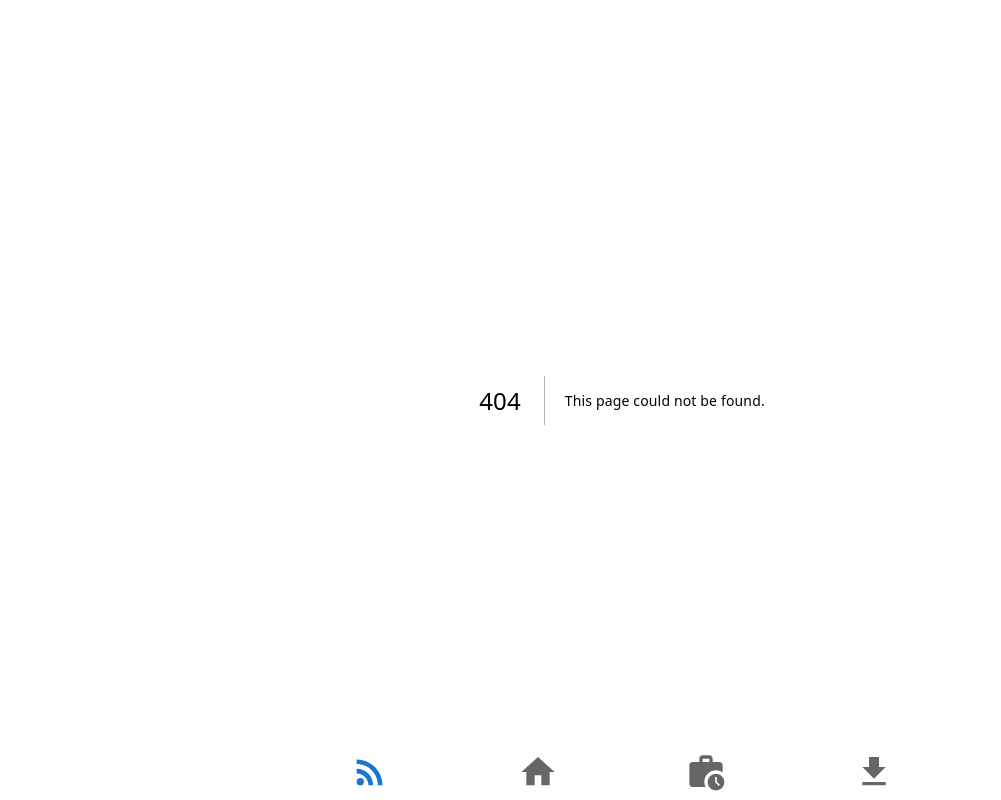
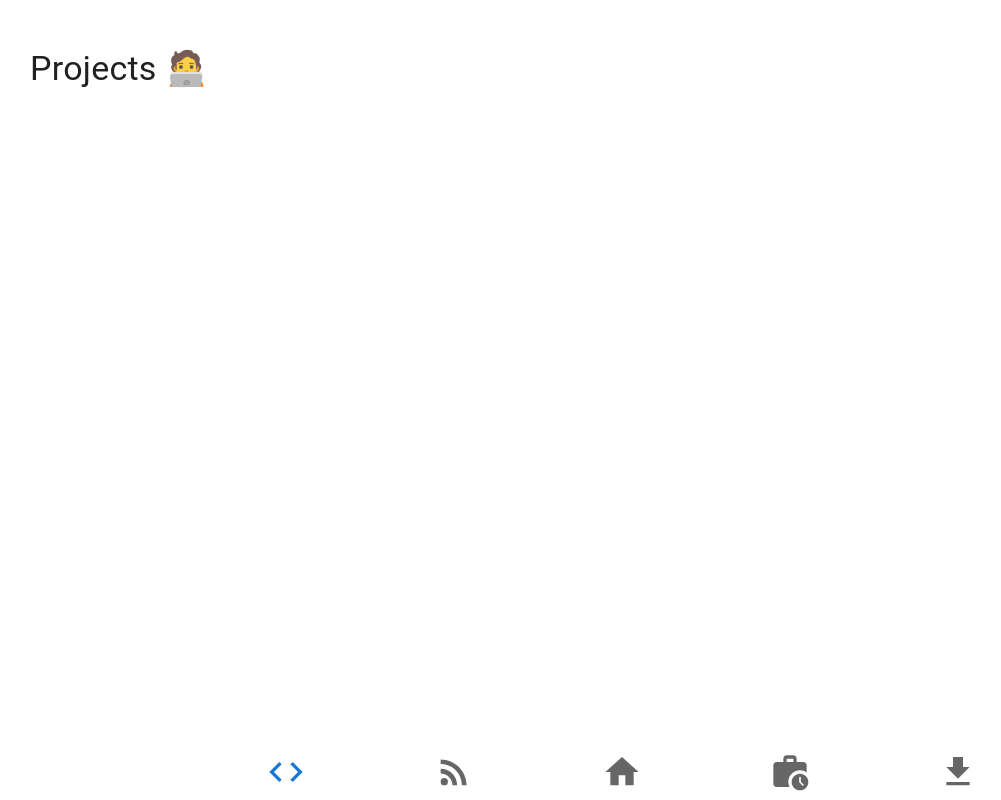
Before and after one commit to svntii/portfolio, a Next.js app: page /project in a window 1280 px wide. Before the commit this address had no page. Shown: the whole page, without its empty margins (18-1019 px from the left). Built offline with nearby package versions, Linux system fonts and the light colour scheme.

Commit message:
working on projects

```diff
--- a/src/app/career.json
+++ b/src/app/career.json
@@ -77,7 +77,7 @@
                 "Figma",
                 "IBM Cloud"
             ],
-            "thoughts": ""
+            "thoughts": "Gained a lot of great personal value from this internship. It was the first time living alone truly. I was so far from home, and I had an actual city to explore. My position as a sales engineer made me think about complimenting my engineering mindset with a sales mindset. You need to sell yourself, and your abilities to others. Your branch is very important and it is imperative to be able to effectively communicate that value to others clients. Shout out Paul for showing me trolling fishing."
         },
         {
             "title": "Financial Analyst Intern",
@@ -106,7 +106,10 @@
             "location": "New York City, NY",
             "icon": "finance",
             "responsibilities": [
-                "#TODO"
+                "Interned 20-25 hrs/week",
+                "Under the guidance of elite financial advisors",
+                "Studied mathematics of finance, model functionality, programming (VBA/Javascript), and business etiquette",
+                "Created excel game to highlight learned excel skills"
             ],
             "skills": [
                 "Python",
@@ -122,12 +125,17 @@
             "endDate": "2021-08-05",
             "location": "Mount Vernon, NY",
             "icon": "default",
-
             "responsibilities": [
-                "#TODO"
+                "Assembled bikes according to company specifications and quality standards",
+                "Inspected final products to ensure they met Peleton's high-quality standards",
+                "Maintained a clean and safe work environment",
+                "Collaborated with warehouse team to manage and organize inventory"
             ],
             "skills": [
-                "TODO"
+                "Assembly",
+                "Quality control",
+                "Safety protocols",
+                "Teamwork"
             ],
             "thoughts": ""
         },
@@ -139,10 +147,15 @@
             "location": "Westchester, NY",
             "icon": "golf",
             "responsibilities": [
-                "#TODO"
+                "Assisted golf players by carrying equipment, maintaining golf balls, and managing the flagstick",
+                "Voluntarily left the position to seek opportunities more aligned with career goals",
+                "Completed two four-hour 'loops' per day, demonstrating strong work ethic and stamina"
             ],
             "skills": [
-                "TODO"
+                "Customer service",
+                "Physical stamina",
+                "Attention to detail",
+                "Time management"
             ],
             "thoughts": ""
         },
@@ -154,10 +167,16 @@
             "location": "Bronx, NY",
             "icon": "default",
             "responsibilities": [
-                "#TODO"
+                "Managed customer transactions and resolved customer issues",
+                "Maintained store organization by restocking shelves and keeping the workstation clean",
+                "Handled cash transactions and operated scanning and register equipment",
+                "Concluded role following the expiration of the seasonal contract"
             ],
             "skills": [
-                "TODO"
+                "Customer service",
+                "Cash handling",
+                "Organization",
+                "Point of sale systems"
             ],
             "thoughts": ""
         }
--- a/src/components/bNav.jsx
+++ b/src/components/bNav.jsx
@@ -5,6 +5,7 @@ import BottomNavigationAction from '@mui/material/BottomNavigationAction';
 import HomeIcon from '@mui/icons-material/Home';
 import RssFeedIcon from '@mui/icons-material/RssFeed';
 import WorkHistoryIcon from '@mui/icons-material/WorkHistory';
+import CodeIcon from '@mui/icons-material/Code';
 import Link from 'next/link';
 import GetAppIcon from '@mui/icons-material/GetApp';
 import { useRouter } from 'next/router';
@@ -18,17 +19,21 @@ export function BottomNav() {
     }, [router.pathname]);
 
     function getInitialValue(path) {
-        if (path === '/blog' || path.startsWith('/blog/')) {
-            return 0;
-        } else if (path === '/') {
-            return 1;
-        }
-        else if (path === '/career') {
-            return 2;
-        } else if (path === '/SJRODRIGUEZ_ATS.pdf') {
-            return 3;
-        } else {
-            return 0;
+        switch (true) {
+            case path === '/project':
+            case path.startsWith('/project/'):
+                return 0;
+            case path === '/blog':
+            case path.startsWith('/blog/'):
+                return 1;
+            case path === '/':
+                return 2;
+            case path === '/career':
+                return 3;
+            case path === '/SJRODRIGUEZ_ATS.pdf':
+                return 4;
+            default:
+                return 2;
         }
     }
 
@@ -41,6 +46,12 @@ export function BottomNav() {
                 }}
 
             >
+                <BottomNavigationAction
+                    icon={<CodeIcon style={{ fontSize: 40 }} />}
+                    LinkComponent={Link}
+                    href='/project'
+                />
+
                 <BottomNavigationAction
                     icon={<RssFeedIcon style={{ fontSize: 40 }} />}
                     LinkComponent={Link}
--- /dev/null
+++ b/src/pages/project/index.js
@@ -0,0 +1,12 @@
+import { Box, Typography, List, ListItem, ListItemText } from '@mui/material';
+import { CareerTimeline } from "../../components/career/careerTimeline"
+
+export default function AllJobs() {
+    return (
+        <Box sx={{ padding: "3em", background: "background.paper" }}>
+            <Typography variant="h4" component="div" sx={{ flexGrow: 1, marginBottom: 2 }}>
+                Projects 🧑‍💻
+            </Typography>
+        </Box>
+    );
+}
```
